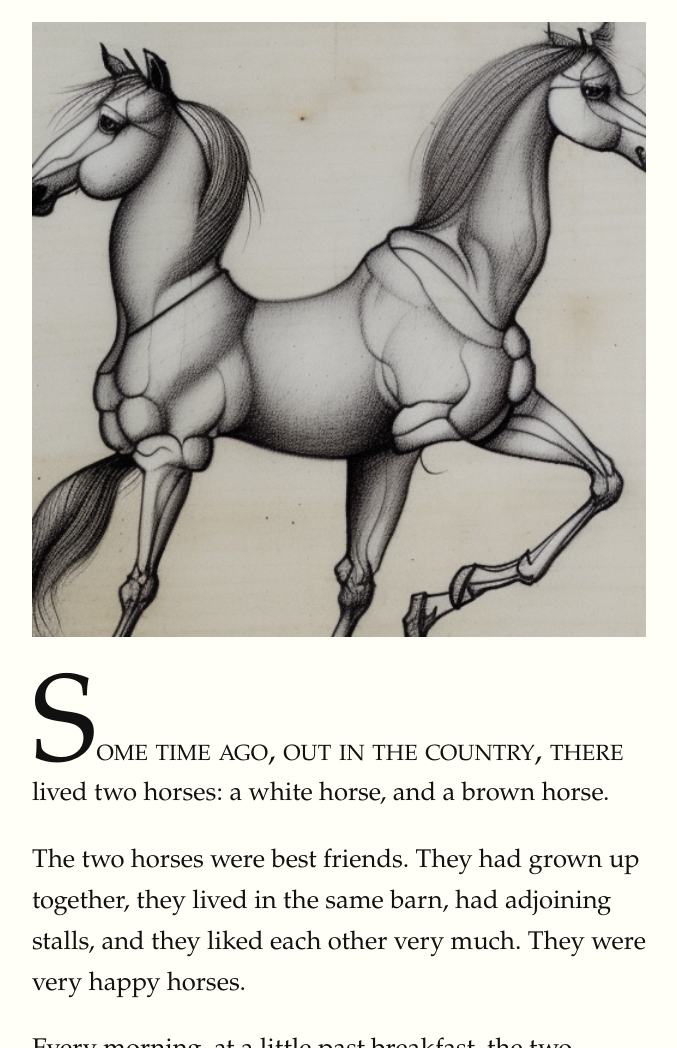
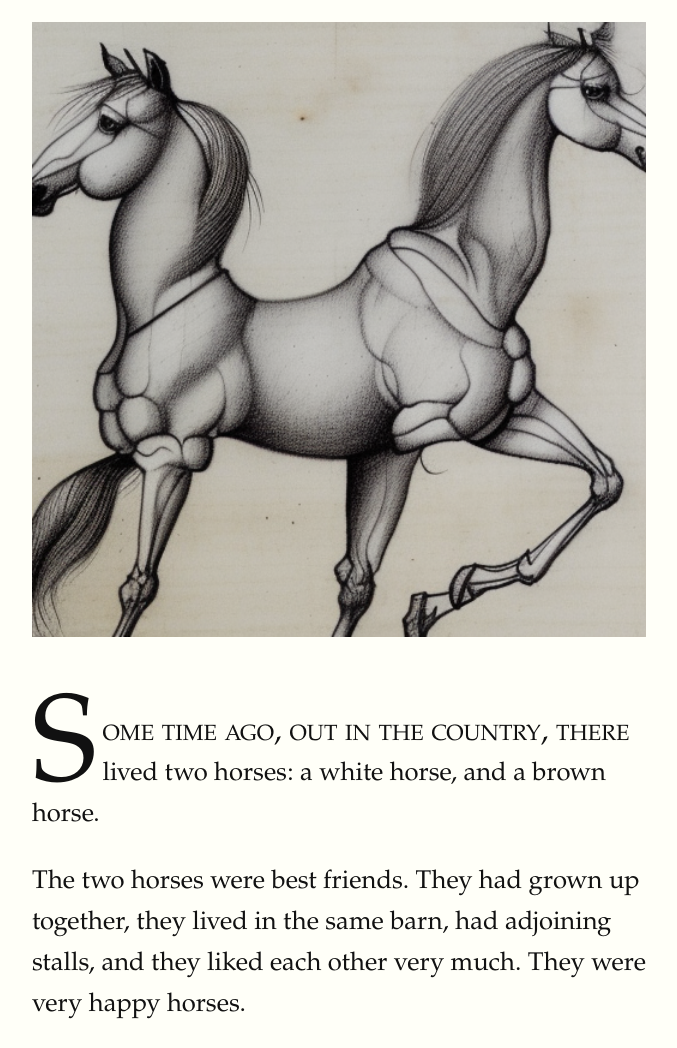
Before and after one commit to pborenstein/twohorses, an Eleventy site: page src/twohorses.md in a window 1280 px wide. Shown: the part 172-1220 px from the top of the page, without its empty margins (301-978 px from the left). Built offline with nearby package versions, Linux system fonts and the light colour scheme; Eleventy itself is replaced by a stand-in of ours; files that its build step writes are made by us from their sources; a web font is replaced by a local one.

Commit message:
drop caps

```diff
--- a/src/includes/base.njk
+++ b/src/includes/base.njk
@@ -79,7 +79,11 @@ img {
 
 .drop::first-letter {
   font-size: 400%;
+  float: left;
+  line-height: .65;
+  margin-right: 0.05em;
 }
+
 
 .drop {
   margin-top: 3em;
```
